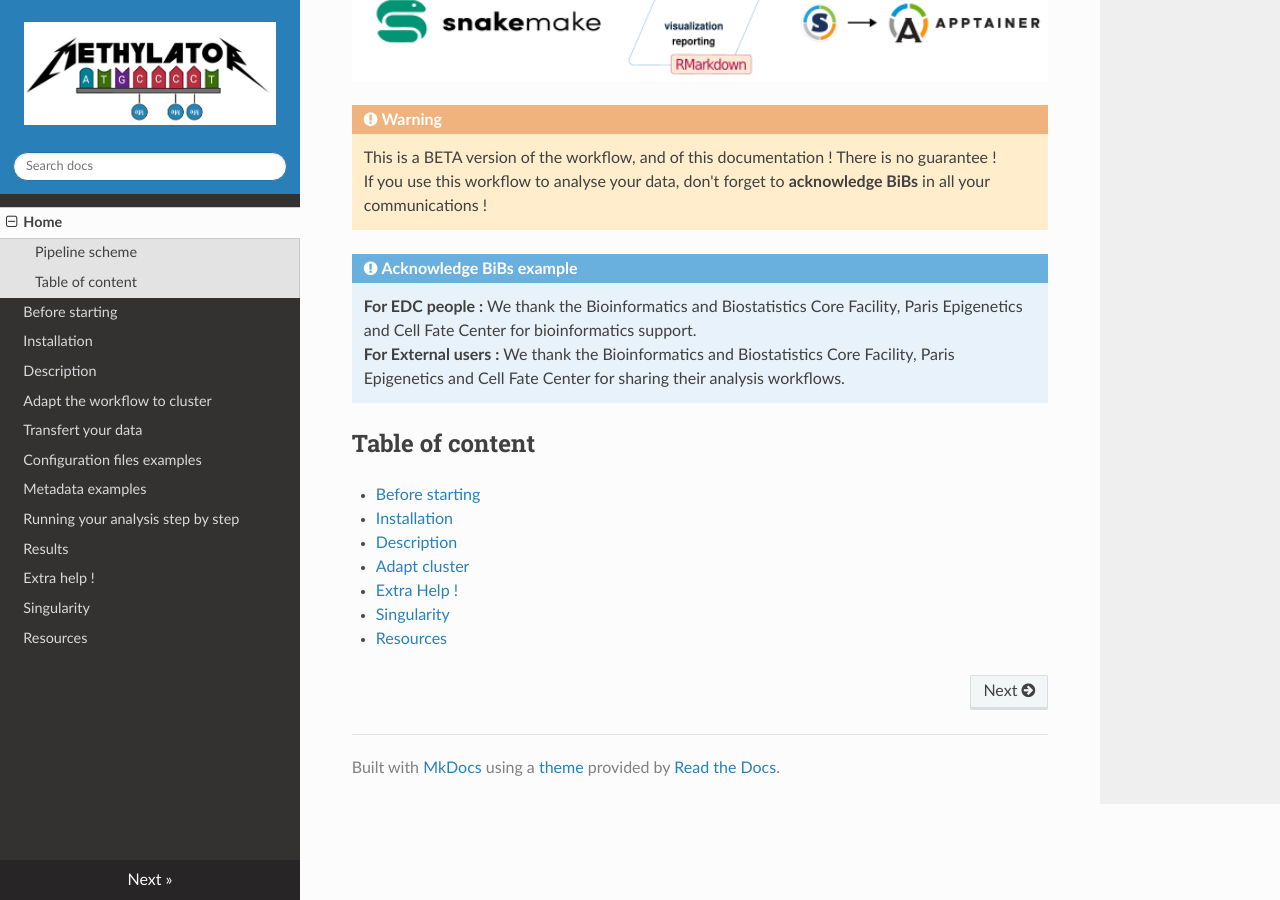
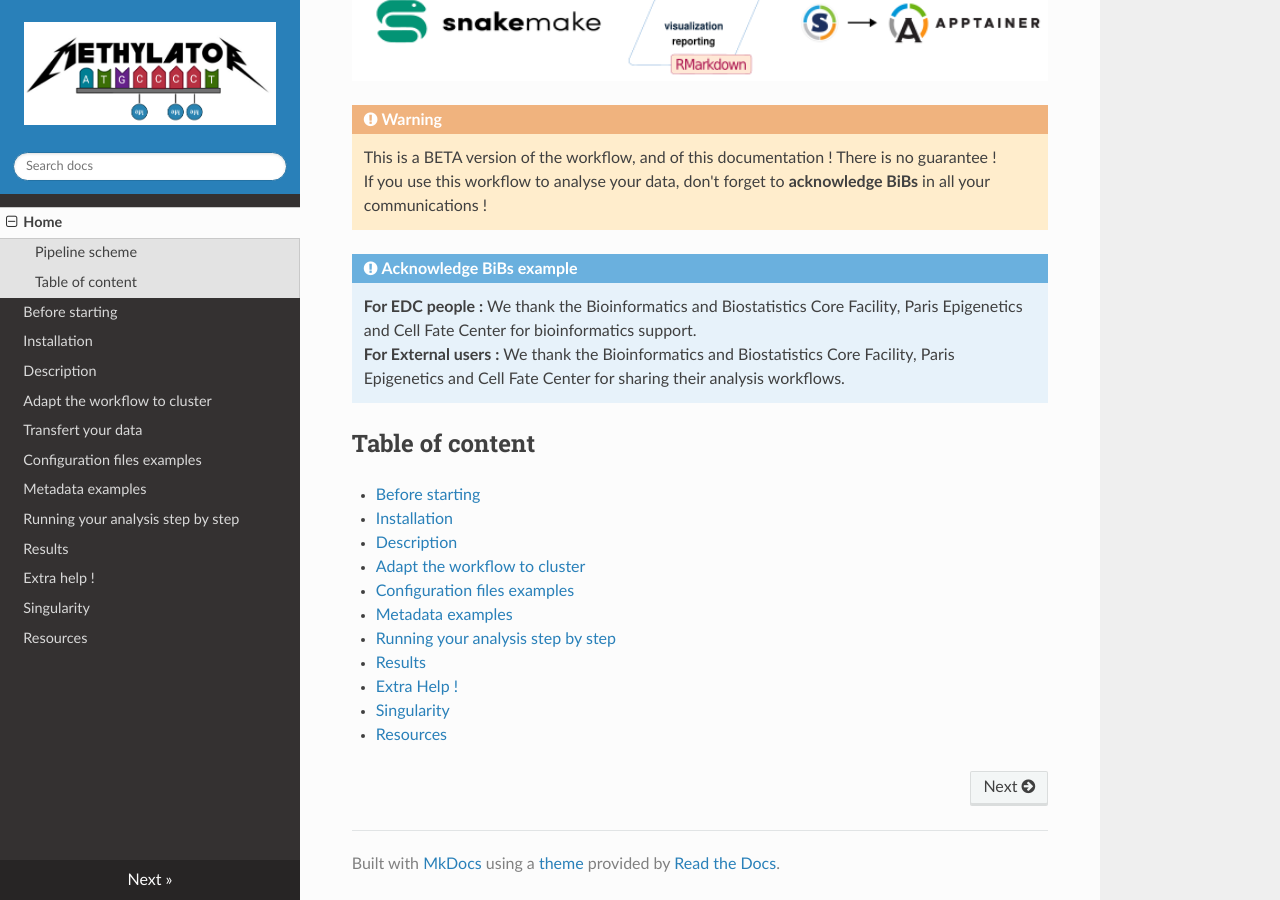
Before and after one commit to parisepigenetics/Methylator-Documentation, an MkDocs documentation site: the page built from docs/index.md, in a window 1280 px wide and 900 px high, scrolled down 1193 px. Built offline with MkDocs 1.6.1, drawn with Linux system fonts in a browser that asks for light colours; nearby versions of some CDN libraries.

Commit message:
Update index.md

```diff
--- a/docs/index.md
+++ b/docs/index.md
@@ -19,7 +19,11 @@ Methylator is a complete Snakemake workﬂow to analyse DNA methylation data. Me
 - [Before starting](before_start.md)
 - [Installation](installation.md)
 - [Description](description.md)
-- [Adapt cluster](adapt_cluster.md)
+- [Adapt the workflow to cluster](adapt_cluster.md)
+- [Configuration files examples](configuration_example.md)
+- [Metadata examples](metadata_example.md)
+- [Running your analysis step by step](running.md)
+- [Results](results.md)
 - [Extra Help !](extra_help.md)
 - [Singularity](singularity_image.md)
 - [Resources](resources.md)
```
